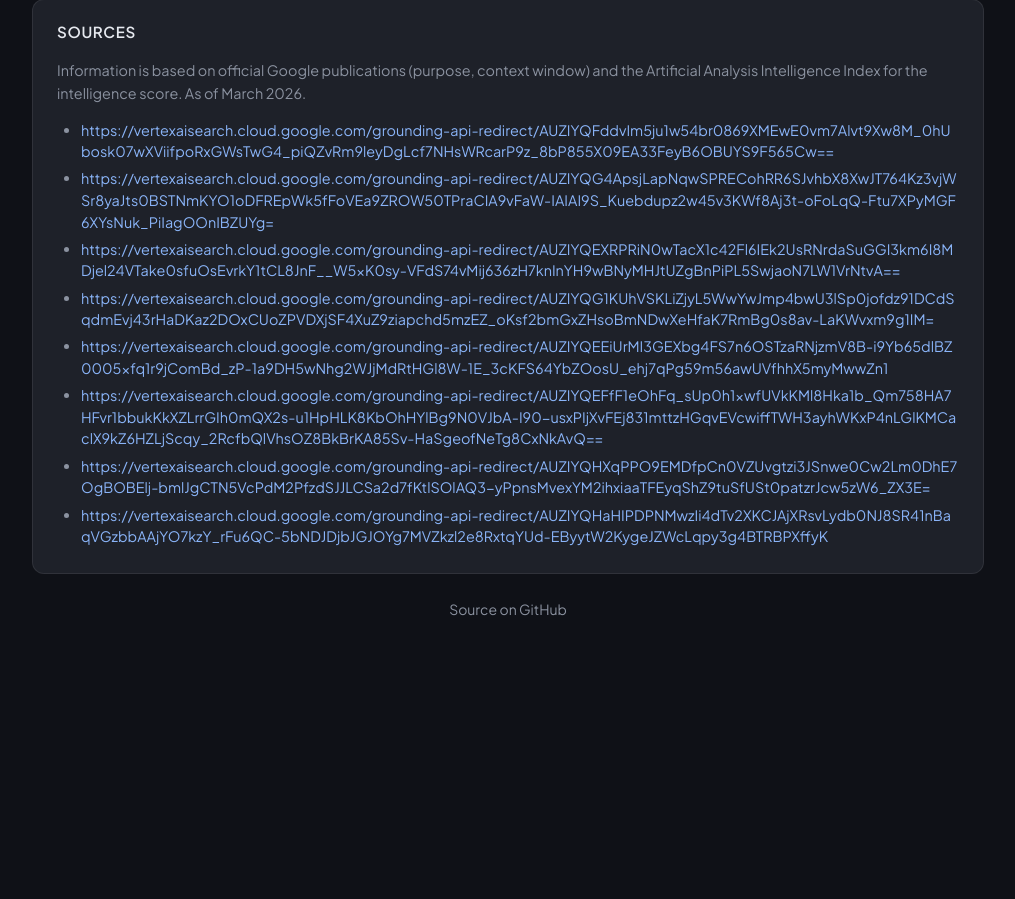
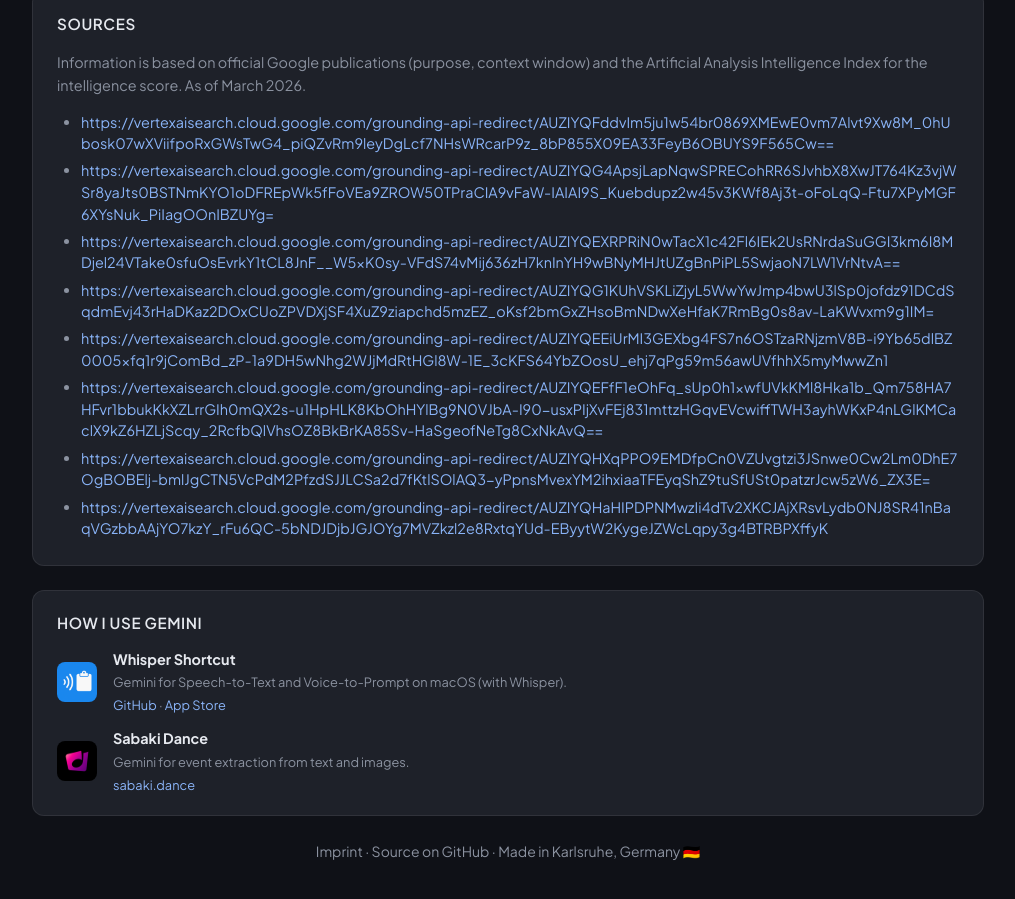
Before and after one commit to mgsgde/gemini-models, a website: page docs/index.html in a window 1280 px wide. Shown: the part 1165-2064 px from the top of the page, without its empty margins (132-1147 px from the left). Before the commit the page ends 1849 px from the top, so only its background shows below. Drawn offline with Linux system fonts and the light colour scheme.

Commit message:
docs: footer with Imprint, Made in Germany, Other projects (How I use Gemini)
- Add imprint.html and legal footer line (Imprint · Source on GitHub · Made in Karlsruhe)
- Add 'How I use Gemini' section: Whisper Shortcut (Speech-to-Text, Voice-to-Prompt), Sabaki Dance (event extraction)
- Header intro: table updated by Gemini 3.1 via GitHub Actions cron job; style inline links as plain text
- Other projects logos: sabakidance.png, whispershortcut.png; header p links no longer button-styled

```diff
--- a/docs/index.html
+++ b/docs/index.html
@@ -40,8 +40,7 @@
 <body>
   <header>
     <h1>Gemini Models</h1>
-    <p>Sortable comparison table. As of March 2026.</p>
-    <p><a href="https://github.com/mgsgde/gemini-models#readme" class="plain-link">README</a></p>
+    <p>Sortable comparison table. As of March 2026. Updated automatically by Gemini 3.1 every month via a <a href="https://github.com/mgsgde/gemini-models/actions">GitHub Actions cron job</a>.</p>
   </header>
 
   <main>
@@ -161,7 +160,43 @@
         </ul>
       </section>
 
-      <p><a href="https://github.com/mgsgde/gemini-models">Source on GitHub</a></p>
+      <section class="page-footer-other-projects" aria-label="How I use Gemini">
+        <h2>How I use Gemini</h2>
+        <div class="other-projects-list">
+          <div class="other-project-card">
+            <a href="https://github.com/mgsgde/whisper-shortcut/" class="other-project-icon-link" title="Whisper Shortcut on GitHub">
+              <img src="whispershortcut.png" alt="" width="40" height="40" class="other-project-icon">
+            </a>
+            <div class="other-project-text">
+              <strong>Whisper Shortcut</strong>
+              <span>Gemini for Speech-to-Text and Voice-to-Prompt on macOS (with Whisper).</span>
+              <span class="other-project-links">
+                <a href="https://github.com/mgsgde/whisper-shortcut/">GitHub</a> · <a href="https://apps.apple.com/us/app/whispershortcuts/id6749648401">App Store</a>
+              </span>
+            </div>
+          </div>
+          <div class="other-project-card">
+            <a href="https://sabaki.dance/" class="other-project-icon-link" title="Sabaki Dance">
+              <img src="sabakidance.png" alt="" width="40" height="40" class="other-project-icon">
+            </a>
+            <div class="other-project-text">
+              <strong>Sabaki Dance</strong>
+              <span>Gemini for event extraction from text and images.</span>
+              <span class="other-project-links">
+                <a href="https://sabaki.dance/">sabaki.dance</a>
+              </span>
+            </div>
+          </div>
+        </div>
+      </section>
+
+      <p class="page-footer-legal">
+        <a href="imprint.html">Imprint</a>
+        <span class="page-footer-sep"> · </span>
+        <a href="https://github.com/mgsgde/gemini-models">Source on GitHub</a>
+        <span class="page-footer-sep"> · </span>
+        <span class="page-footer-made-in">Made in Karlsruhe, Germany 🇩🇪</span>
+      </p>
     </footer>
   </main>
 
--- a/docs/style.css
+++ b/docs/style.css
@@ -115,6 +115,22 @@
 }
 
 header a.plain-link:hover {
+  background: none;
+  border: none;
+}
+
+/* Inline links in header intro text: simple blue link, no button */
+header p a {
+  display: inline;
+  margin: 0;
+  padding: 0;
+  background: none;
+  border: none;
+  font-weight: inherit;
+  font-size: inherit;
+}
+
+header p a:hover {
   background: none;
   border: none;
 }
@@ -365,20 +381,113 @@
   color: var(--link-hover);
 }
 
-.page-footer > p:last-of-type {
-  margin-top: 1.5rem;
+.page-footer-legal {
+  margin: 1.5rem 0 0;
+  font-size: 0.875rem;
+  color: var(--text-muted);
   text-align: center;
 }
 
-.page-footer > p:last-of-type a {
-  display: inline-flex;
-  align-items: center;
-  gap: 0.35rem;
+.page-footer-legal .page-footer-sep {
   color: var(--text-muted);
-  font-size: 0.875rem;
 }
 
-.page-footer > p:last-of-type a:hover {
+.page-footer-legal .page-footer-made-in {
+  color: var(--text-muted);
+}
+
+.page-footer-legal a {
+  color: var(--text-muted);
+  text-decoration: none;
+}
+
+.page-footer-legal a:hover {
+  color: var(--link);
+}
+
+/* Other projects: cross-promo section */
+.page-footer-other-projects {
+  margin-top: 1.5rem;
+  padding: 1.25rem 1.5rem;
+  background: var(--bg-card);
+  border: 1px solid var(--border);
+  border-radius: var(--radius);
+}
+
+.page-footer-other-projects h2 {
+  margin: 0 0 0.75rem;
+  font-size: 0.95rem;
+  font-weight: 600;
+  color: var(--text);
+  text-transform: uppercase;
+  letter-spacing: 0.04em;
+}
+
+.other-projects-list {
+  display: flex;
+  flex-direction: column;
+  gap: 0.75rem;
+}
+
+.other-project-card {
+  display: flex;
+  align-items: center;
+  gap: 0.75rem 1rem;
+  min-width: 0;
+}
+
+.other-project-icon-link {
+  flex-shrink: 0;
+  border-radius: var(--radius-sm);
+  transition: opacity var(--transition);
+}
+
+.other-project-icon-link:hover {
+  opacity: 0.9;
+}
+
+.other-project-icon {
+  display: block;
+  width: 40px;
+  height: 40px;
+  border-radius: var(--radius-sm);
+}
+
+.other-project-icon-placeholder {
+  flex-shrink: 0;
+  width: 40px;
+  height: 40px;
+  display: flex;
+  align-items: center;
+  justify-content: center;
+  font-size: 1.5rem;
+  line-height: 1;
+}
+
+.other-project-text {
+  display: flex;
+  flex-direction: column;
+  align-items: flex-start;
+  gap: 0.2rem;
+  min-width: 0;
+}
+
+.other-project-text strong {
+  font-size: 0.9rem;
+  color: var(--text);
+}
+
+.other-project-text > span:not(.other-project-links) {
+  font-size: 0.8rem;
+  color: var(--text-muted);
+  line-height: 1.4;
+}
+
+.other-project-links {
+  font-size: 0.8rem;
+}
+
+.other-project-links a {
   color: var(--link);
 }
 
@@ -400,4 +509,8 @@
   td:last-child {
     max-width: 180px;
   }
+
+  .other-project-card {
+    flex-wrap: wrap;
+  }
 }
```
Also changed, not shown: docs/imprint.html (added, +46 -0 lines), docs/sabakidance.png (added), docs/whispershortcut.png (added).
